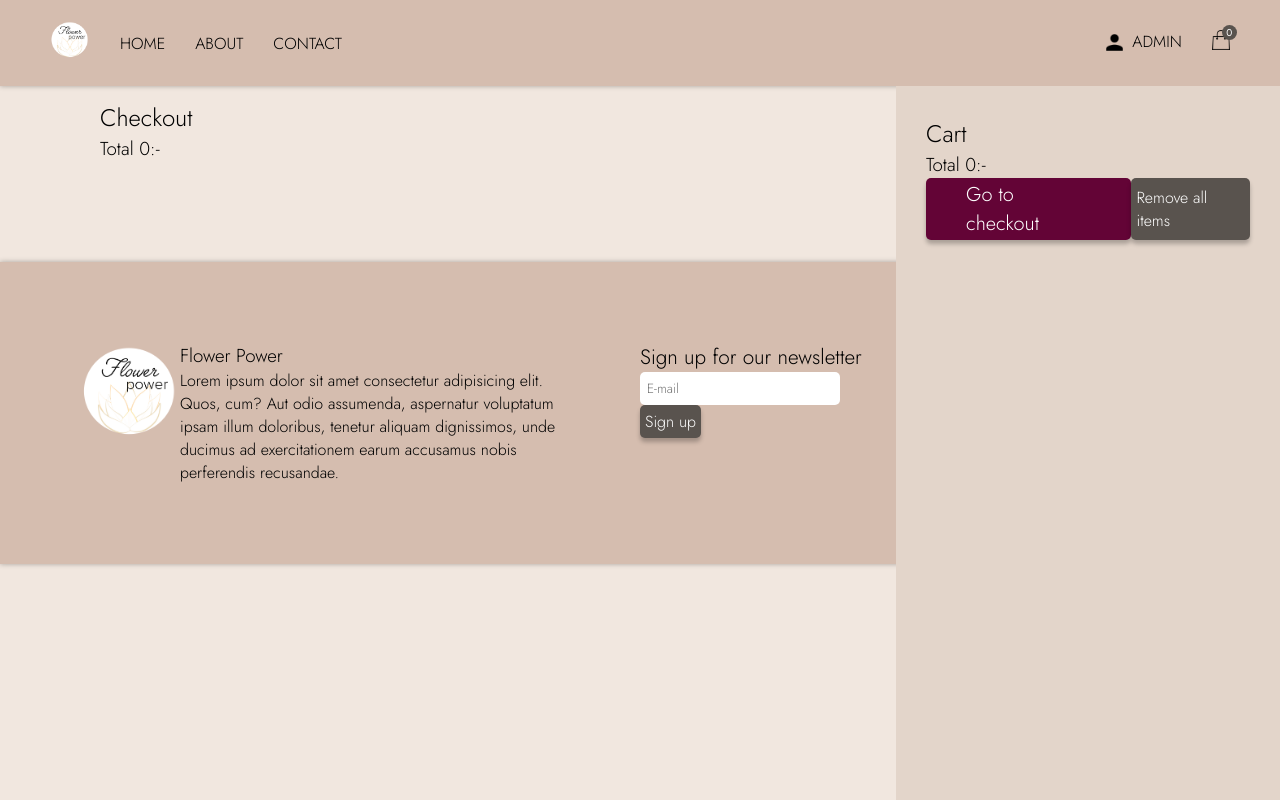
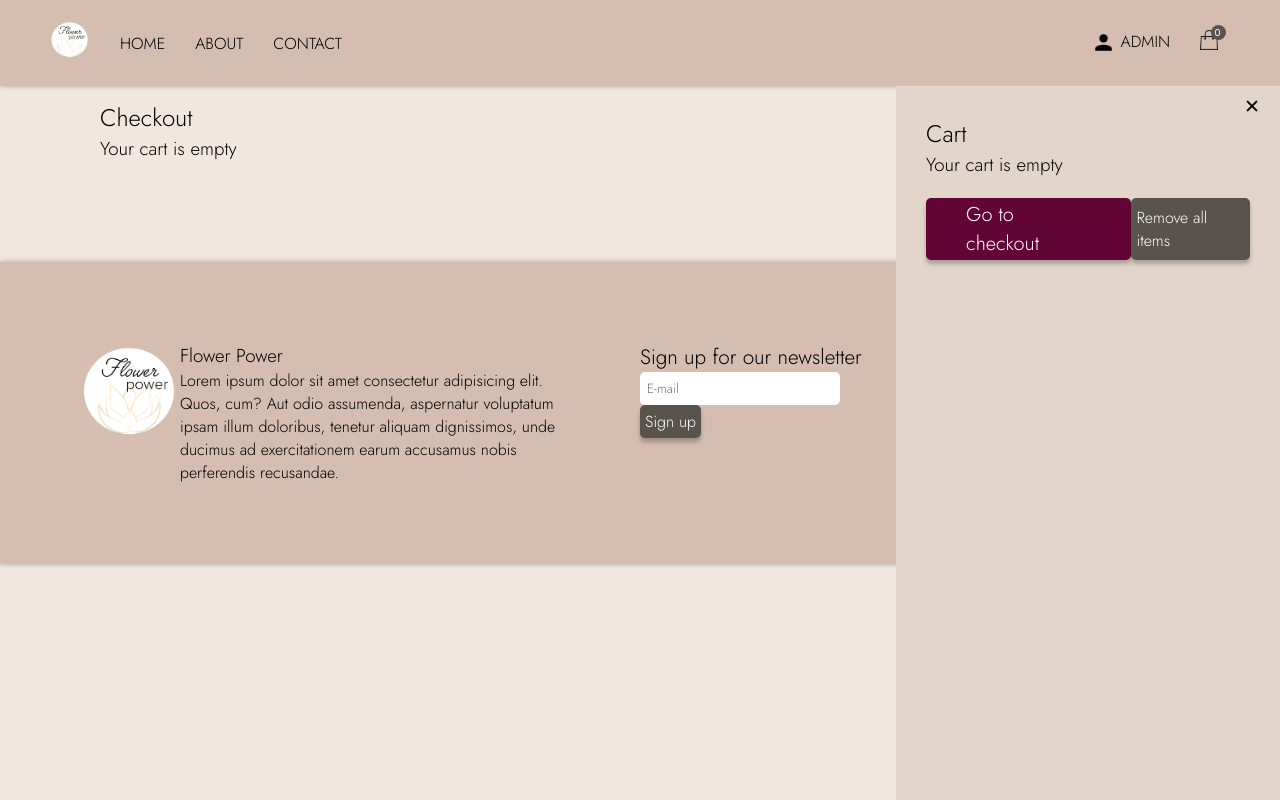
Before and after one commit to pernillalumikero/Webshop-gruppuppgift, a React (Vite) app in the folder client-template/: page /checkout in a window 1280 px wide. Both pictures are taken after a click on the button 1220 px from the left and 43 px from the top of the page. Built offline with nearby package versions, Linux system fonts and the light colour scheme; a web font is replaced by a local one.

Commit message:
cart close button done

```diff
--- a/client-template/src/components/Cart.jsx
+++ b/client-template/src/components/Cart.jsx
@@ -4,7 +4,7 @@ import styled from 'styled-components'
 import { Link } from 'react-router-dom'
 import { Button } from '../styling'
 
-const Cart = ({cart, setCart, handleCartClick}) => {
+const Cart = ({cart, setCart, handleCartClick, cartVisible, setCartVisible}) => {
 
   const removeFromCart = (id) => {
     console.log("remove")
@@ -33,7 +33,7 @@ const Cart = ({cart, setCart, handleCartClick}) => {
 
   return (
     <Dropdown>
-
+      <div onClick={() => {setCartVisible(false)}} id="close">&#x2715;</div>
       <h2>Cart</h2>
       {cart.map(item =>
         <Article key={item.product._id}>
@@ -42,11 +42,11 @@ const Cart = ({cart, setCart, handleCartClick}) => {
             <h3>{item.product.title}</h3>
             <p>{item.product.price}:-</p>
             <p>count: {item.quantity}</p>
-            <button onClick={() => {removeFromCart(item.product['_id'])}}><img src="../src/assets/trashcan.png" alt="trashcan" /></button>
+            <button onClick={() => {removeFromCart(item.product['_id'])}}><img id="trashcan" src="../src/assets/trashcan.png" alt="trashcan" /></button>
           </div>
         </Article>
       )}
-      <h3>Total {total}:-</h3>
+      {total==0?<h3>Your cart is empty</h3>:  <h3 id="total">Total {total}:-</h3>}
       <div id="btn-wrapper">
       <Link to="/checkout"><Button id="check-out" $primary onClick={handleCartClick}>
         Go to checkout
@@ -70,16 +70,30 @@ const Dropdown = styled.div `
   width: 30vw;
   background-color: #E3D5CA;
   padding: 30px;
+
+  #total {
+    margin-top: 30px;
+  }
     a {
       all:unset;
     }
     #btn-wrapper {
       display: flex;
       justify-content: space-around;
+      margin-top: 20px;
     }
     #check-out {
       font-size: 20px;
       padding: 2px 40px;
+    }
+
+    #close {
+      position: absolute;
+      top: 6px;
+      right: 20px;
+      font-size: 1.2rem;
+      cursor: pointer;
+
     }
 `
 
@@ -88,16 +102,22 @@ const Article = styled.article `
   flex-flow: row nowrap;
     img {
       height: 150px;
+      width: 100px;
+      object-fit: cover;
     }
     div {
       padding: 20px;
 
       button {
         all: unset;
-        margin-top: 50px;
+        margin-top: 20px;
         cursor: pointer;
-        img {
+        #trashcan {
+
           height: 20px;
+          width: 20px;
+
+
 
         }
       }
--- a/client-template/src/components/Header.jsx
+++ b/client-template/src/components/Header.jsx
@@ -21,7 +21,7 @@ const Header = ({cart, setCart}) => {
   return (
     <HeaderStyling>
       <Nav handleCartClick={handleCartClick} cart={cart}/>
-      {cartVisible  ? <Cart cart={cart} setCart={setCart} handleCartClick={handleCartClick}/> : null}
+      {cartVisible  ? <Cart cart={cart} setCart={setCart} handleCartClick={handleCartClick} cartVisible={cartVisible} setCartVisible={setCartVisible}/> : null}
 
     </HeaderStyling>
   )
--- a/client-template/src/components/Nav.jsx
+++ b/client-template/src/components/Nav.jsx
@@ -90,6 +90,7 @@ const Navigation = styled.nav`
   button {
     all: unset;
     cursor: pointer;
+    width: 30px;
     img {
         height: 20px;
       }
--- a/client-template/src/pages/Checkout.jsx
+++ b/client-template/src/pages/Checkout.jsx
@@ -67,7 +67,7 @@ const Checkout = () => {
       </Article>
 
     )}
-    <h3>Total {total}:-</h3>
+    {total==0?<h3>Your cart is empty</h3>:  <h3>Total {total}:-</h3>}
 
     </Checkoutpage>
   )
@@ -83,6 +83,8 @@ const Article = styled.article `
 
   img {
     height: 150px;
+    width: 100px;
+    object-fit: cover;
   }
   div {
     padding: 20px;
```
